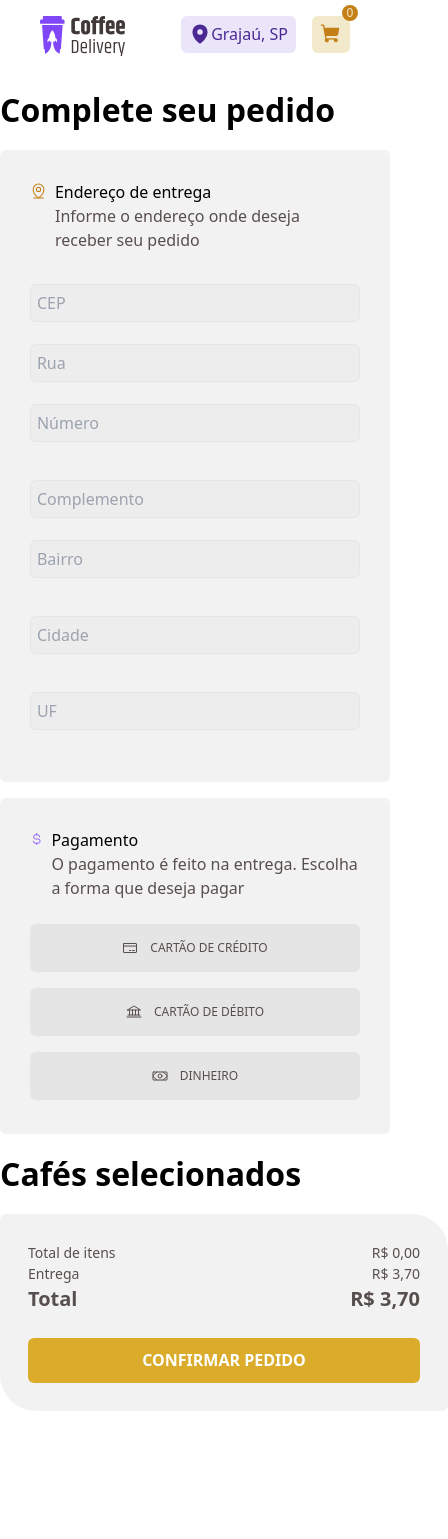
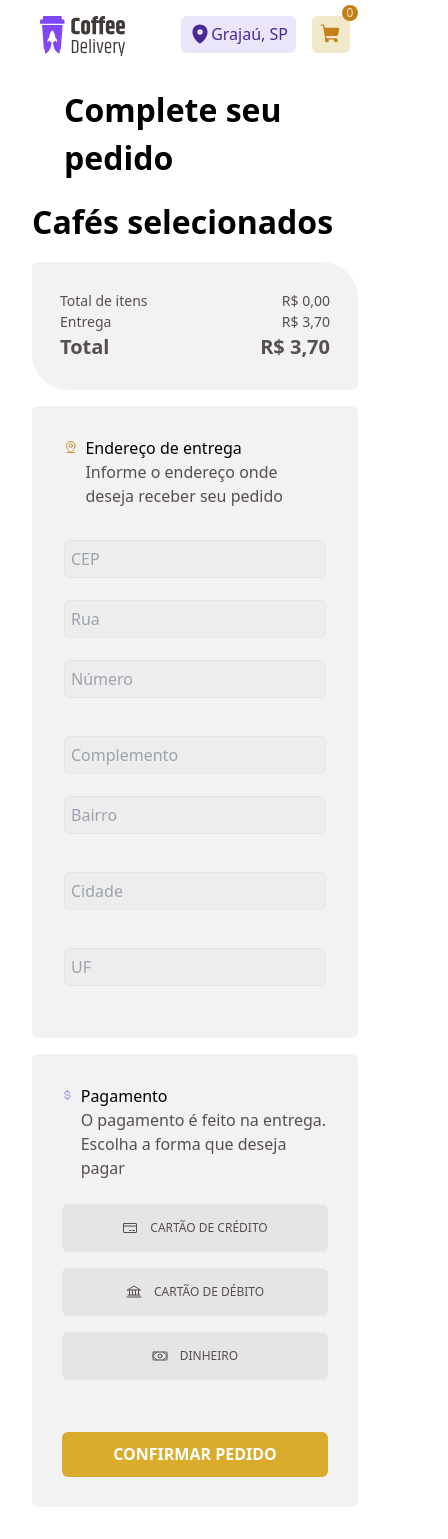
Before and after one commit to joao911/coffe-delivery, a React (Vite) app: page /completeOrder in a window 390 px wide. Shown: the whole page, 448 px wide, since content can reach past the window. Before the commit the page ends 1411 px from the top, so only its background shows below. Built offline with nearby package versions, Linux system fonts and the light colour scheme.

Commit message:
feat: adjusted responsive

```diff
--- a/src/pages/CompleteOrder/Components/AddressForm/index.tsx
+++ b/src/pages/CompleteOrder/Components/AddressForm/index.tsx
@@ -7,7 +7,7 @@ const AddressForm: React.FC = () => {
   const { control } = useFormContext();
 
   return (
-    <div className="p-[1.87rem] bg-base-card rounded-md">
+    <div className="p-[1.87rem] bg-base-card rounded-md px-8 ">
       <div className="flex gap-2 mb-8">
         <MapPinLine size={22} className="text-brand-yellow-dark" />
         <div>
--- a/src/pages/CompleteOrder/Components/PaymentForms/index.tsx
+++ b/src/pages/CompleteOrder/Components/PaymentForms/index.tsx
@@ -53,8 +53,11 @@ export const PaymentForms: React.FC<PaymentFormsProps> = ({ name }) => {
             {...register("paymentMethod")}
           />
         ))}
+        <p className="text-xs mt-7 text-base-error">{toString(error)}</p>
       </div>
-      <p className="text-xs mt-7 text-base-error">{toString(error)}</p>
+      <button className="w-full h-[2.812rem] font-bold rounded-md bg-brand-yellow text-base-white hover:bg-brand-yellow-dark mt-6 block md:hidden mt-8">
+        CONFIRMAR PEDIDO
+      </button>
     </div>
   );
 };
--- a/src/pages/CompleteOrder/Components/SelectedCoffees/index.tsx
+++ b/src/pages/CompleteOrder/Components/SelectedCoffees/index.tsx
@@ -3,7 +3,7 @@ import { SelectedItems } from "../SelectedItems";
 import { TotalItems } from "../TotalItems";
 import { useStore } from "../../../../store";
 import { map, reduce } from "lodash";
-import { formatMoney } from "../../../../ultils";
+import { formatMoney } from "../../../../utils";
 
 export const SelectedCoffees: React.FC = () => {
   const { cart } = useStore();
@@ -19,7 +19,7 @@ export const SelectedCoffees: React.FC = () => {
   }, [cart]);
 
   return (
-    <div className="min-w-[28rem] ">
+    <div className="md:min-w-[28rem]">
       <h1 className="font-extrabold text-title-title-l">Cafés selecionados</h1>
       <div className="p-7 bg-base-card rounded-bl-[36px] rounded-tr-[36px] rounded-tl-[6px] rounded-br-[6px] mt-4">
         {map(cart, (item) => (
@@ -37,7 +37,7 @@ export const SelectedCoffees: React.FC = () => {
             subtitle={`R$ ${formatMoney(total + 3.7)}`}
           />
         </div>
-        <button className="w-full h-[2.812rem] font-bold rounded-md bg-brand-yellow text-base-white hover:bg-brand-yellow-dark mt-6">
+        <button className="w-full h-[2.812rem] font-bold rounded-md bg-brand-yellow text-base-white hover:bg-brand-yellow-dark mt-6 hidden md:block">
           CONFIRMAR PEDIDO
         </button>
       </div>
--- a/src/pages/CompleteOrder/Components/SelectedItems/index.tsx
+++ b/src/pages/CompleteOrder/Components/SelectedItems/index.tsx
@@ -2,7 +2,7 @@ import { Trash } from "phosphor-react";
 import React, { useMemo } from "react";
 import { CartItem } from "../../../../store/types";
 import { useStore } from "../../../../store";
-import { formatMoney } from "../../../../ultils";
+import { formatMoney } from "../../../../utils";
 
 interface SelectedItemsProps {
   coffee: CartItem;
@@ -17,7 +17,8 @@ export const SelectedItems: React.FC<SelectedItemsProps> = ({ coffee }) => {
   }, [coffee.price, coffee.quantity]);
 
   return (
-    <div className="flex justify-between pb-4 mb-6 border-b border-base-button">
+    <div className="flex flex-col justify-between pb-4 mb-6 border-b md:flex-row border-base-button">
+      <div className="flex justify-between w-full">
         <img
           src={`/coffees/${coffee.photo}`}
           alt="Nossos cafés"
@@ -50,7 +51,10 @@ export const SelectedItems: React.FC<SelectedItemsProps> = ({ coffee }) => {
             </div>
           </div>
         </div>
-      <p className="font-bold text-base-text">R$ {totalPrice}</p>
+      </div>
+      <p className="font-bold text-base-text text-end min-w-[7.5rem]">
+        R$ {totalPrice}
+      </p>
     </div>
   );
 };
--- a/src/pages/CompleteOrder/index.tsx
+++ b/src/pages/CompleteOrder/index.tsx
@@ -79,17 +79,22 @@ export const CompleteOrder: React.FC = () => {
         <form
           action=""
           onSubmit={handleSubmit(onSubmit)}
-          className="flex flex-col gap-4 md:flex-row"
+          className="flex flex-col gap-4 px-8 pb-8 md:flex-row md:px-0"
         >
           <FormProvider {...purchasingForm}>
             <div className="flex flex-col gap-4">
-              <h1 className="font-extrabold text-title-title-l">
+              <h1 className="ml-8 font-extrabold text-title-title-l md:ml-0">
                 Complete seu pedido
               </h1>
+              <div className="block md:hidden">
+                <SelectedCoffees />
+              </div>
               <AddressForm />
               <PaymentForms name="paymentMethod" />
             </div>
-            <SelectedCoffees />
+            <div className="hidden md:block">
+              <SelectedCoffees />
+            </div>
           </FormProvider>
         </form>
       </div>
--- a/src/pages/Home/Components/CoffeeCard/index.tsx
+++ b/src/pages/Home/Components/CoffeeCard/index.tsx
@@ -2,7 +2,7 @@ import React, { useMemo, useState } from "react";
 import { ShoppingCart } from "phosphor-react";
 import { map } from "lodash";
 import { useStore } from "../../../../store";
-import { formatMoney } from "../../../../ultils";
+import { formatMoney } from "../../../../utils";
 
 interface CoffeeCardProps {
   coffee: {
@@ -37,12 +37,14 @@ export const CoffeeCard: React.FC<CoffeeCardProps> = ({ coffee }) => {
   }, [coffee.price, quantity]);
 
   return (
-    <div className="flex flex-col items-center justify-center pt-0 p-6 bg-base-card rounded-br-[36px] rounded-tl-[36px] rounded-tr-[6px] rounded-bl-[6px] ">
-      <img
-        src={`/coffees/${coffee.photo}`}
-        alt="Nossos cafés"
-        className="mt-[-1.25rem]"
-      />
+    <div className="flex flex-col items-center  pt-0 p-6 bg-base-card rounded-br-[36px] rounded-tl-[36px] rounded-tr-[6px] rounded-bl-[6px]">
+      <div className="mt-[-1.25rem] w-[120px] h-[120px]">
+        <img
+          src={`/coffees/${coffee.photo}`}
+          alt="Nossos cafés"
+          className="object-cover max-w-full max-h-full"
+        />
+      </div>
       <div className="flex items-center justify-center gap-2">
         {map(coffee.tags, (tag) => (
           <div
@@ -54,11 +56,13 @@ export const CoffeeCard: React.FC<CoffeeCardProps> = ({ coffee }) => {
         ))}
       </div>
 
-      <h1 className="font-extrabold text-title-title-m">{coffee.name}</h1>
-      <p className="text-base-label text-[0.875rem] mb-8">
+      <h1 className="font-extrabold text-title-title-s text-base-text">
+        {coffee.name}
+      </h1>
+      <p className="text-base-label text-[0.875rem] mb-6">
         {coffee.description}
       </p>
-      <div className="flex items-center justify-between w-full gap-4">
+      <div className="flex items-center justify-between w-full gap-4 mt-auto">
         <div className="flex items-center gap-2">
           <p className="tex-base-text text-[0.875rem] font-normal">R$</p>
           <strong className="text-base-text text-[1.5rem]  font-extrabold">
```
Also changed, not shown: src/utils/index.ts (renamed from src/ultils/index.ts). Lines whose indentation alone changed are shown as unchanged.
